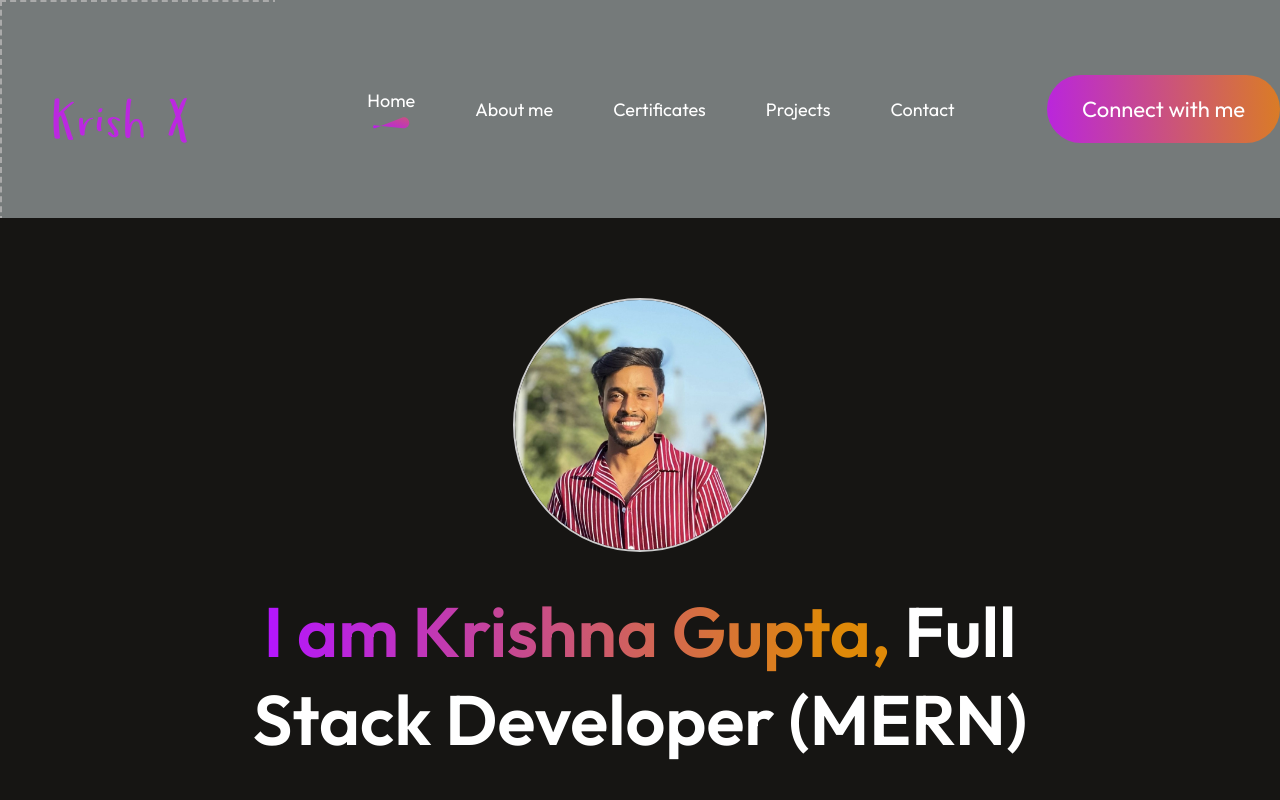
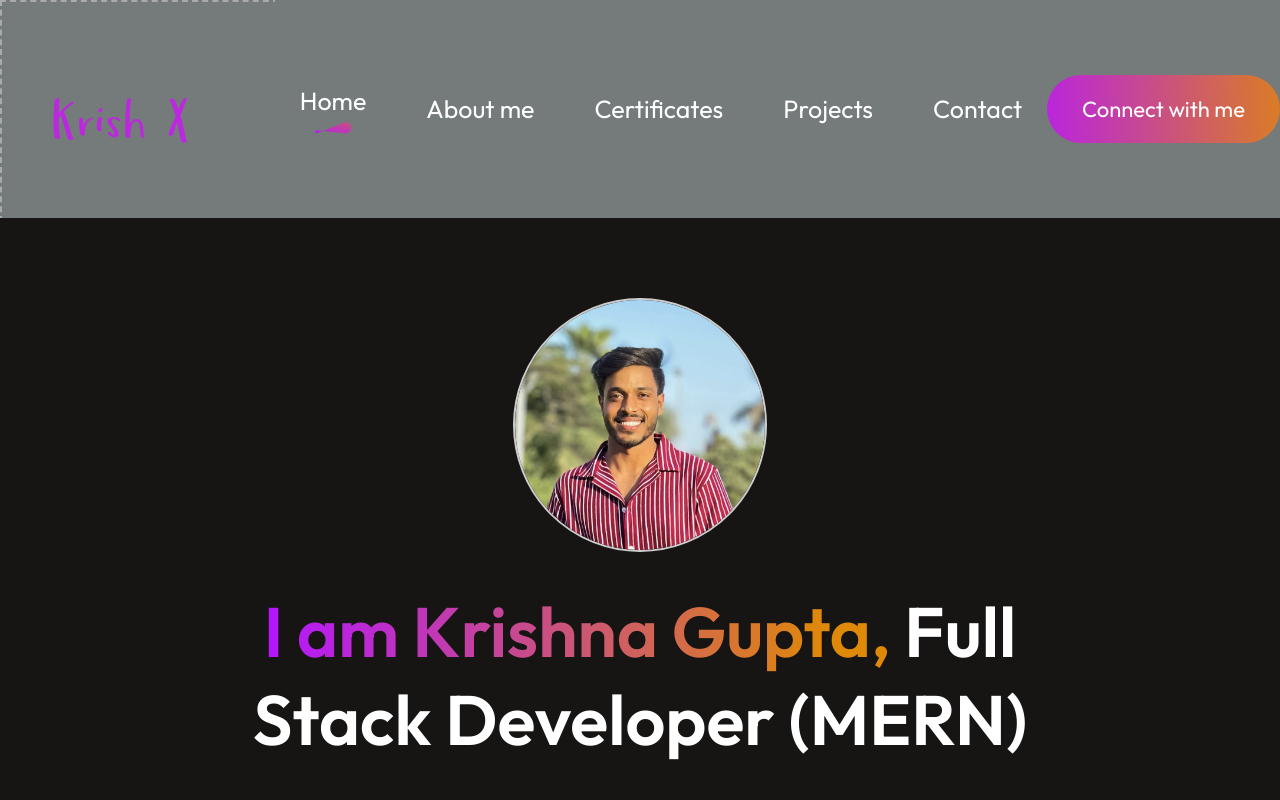
Before and after one commit to krishna7888/Portfolio_React, a React (Vite) app: page / in a window 1280 px wide. Shown: the top 800 px of the page. Built offline with nearby package versions, Linux system fonts and the light colour scheme.

Commit message:
Your commit message describing the changes

```diff
--- a/src/components/Navbar/Navbar.css
+++ b/src/components/Navbar/Navbar.css
@@ -10,7 +10,7 @@
     align-items: center;
     list-style: none;
     gap: 60px;
-    font-size: 18px;
+    font-size: 25px;
     margin: 0px 20px;
 }
 
```
